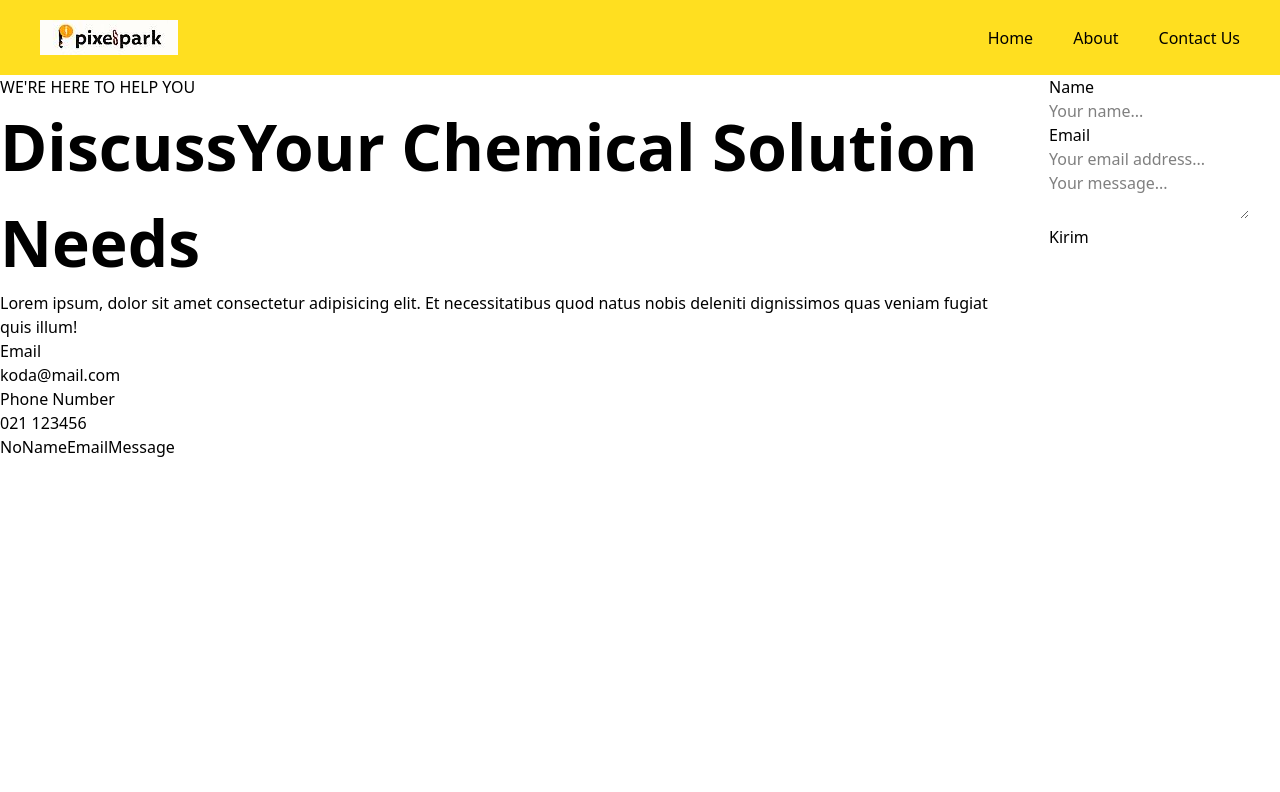
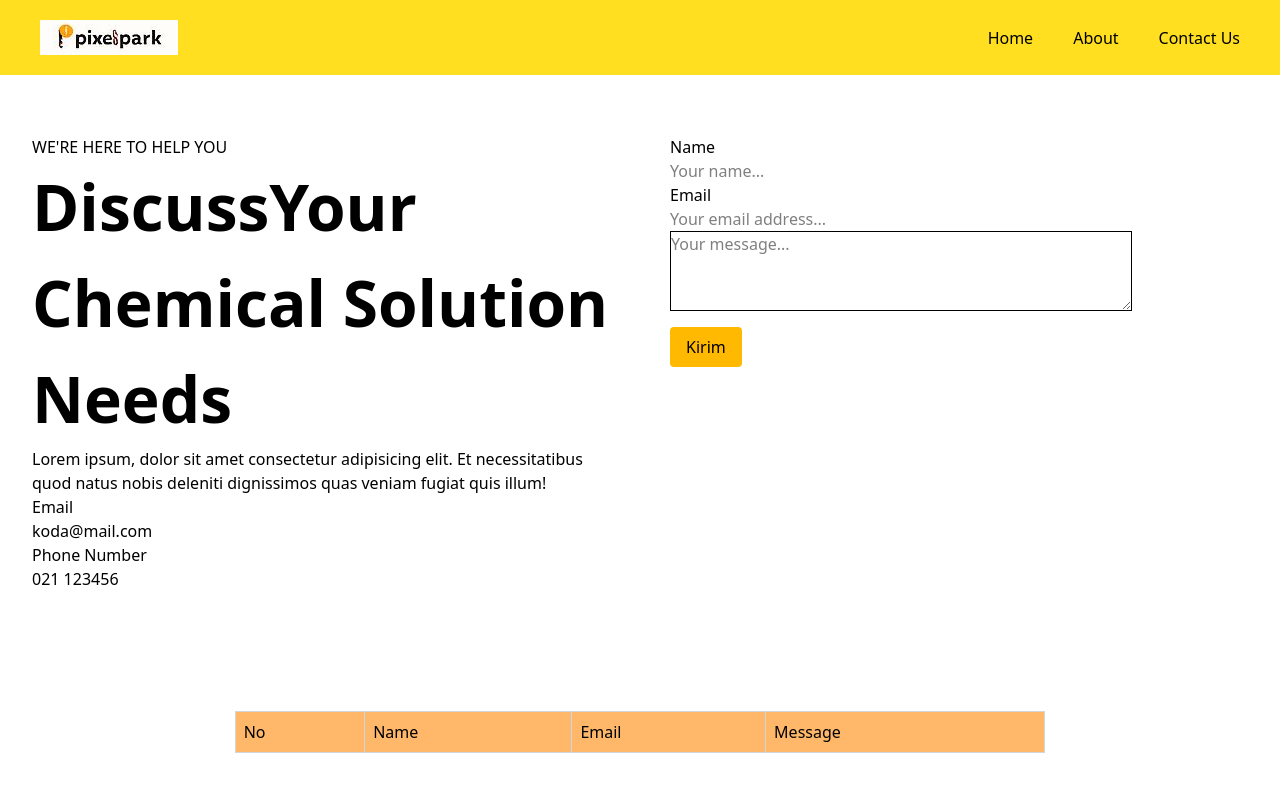
Before and after one commit to Arif14377/koda-b6-react4, a React (Vite) app: page /contact-us in a window 1280 px wide. Shown: the top 792 px of the page. Built offline with nearby package versions, Linux system fonts and the light colour scheme.

Commit message:
feat: create style for tabel section

```diff
--- /dev/null
+++ b/src/components/InputText.jsx
@@ -0,0 +1,9 @@
+export function InputText(props) {
+    const {id, label, inputName, placeholder} = props
+    return (
+        <div className="flex flex-col">
+            <label htmlFor="">{label}</label>
+            <input type="text" id={id} inputName={inputName} placeholder={placeholder} />
+        </div>
+    )
+}
--- a/src/pages/ContactUs.jsx
+++ b/src/pages/ContactUs.jsx
@@ -1,5 +1,6 @@
 import { useEffect, useState } from "react"
 import { Navbar } from "./Home"
+import { InputText } from "../components/InputText"
 
 const ContactUs = function() {
 
@@ -37,7 +38,7 @@ const ContactUs = function() {
     return (
         <>
             <Navbar/>
-            <div className="flex gap-15">
+            <div className="flex gap-15 [&>div]:w-1/2 px-8 py-15">
                 <div>
                     <p>WE'RE HERE TO HELP YOU</p>
                     <h1><span>Discuss</span>Your Chemical Solution Needs</h1>
@@ -55,15 +56,17 @@ const ContactUs = function() {
                     <form onSubmit={onSubmit}>
                             <InputText id={"name"} label={"Name"} inputName={"name"} placeholder={"Your name..."} />
                             <InputText id={"email"} label={"Email"} inputName={"email"} placeholder={"Your email address..."} />
-                            <textarea name="message" id="message" placeholder="Your message..."></textarea>
-                            <input type="submit" value="Kirim" />
+                            <div className="flex flex-col gap-4">
+                                <textarea className="border w-4/5 h-20" name="message" id="message" placeholder="Your message..."></textarea>
+                                <input className="w-fit px-4 py-2 bg-amber-400 rounded" type="submit" value="Kirim" />
+                            </div>
                     </form>
                 </div>
             </div>
-            <div>
-                <table>
+            <div className="flex justify-center px-8 py-15 w-full">
+                <table className="w-2/3">
                     <thead>
-                        <tr>
+                        <tr className="[&>td]:border [&>td]:border-gray-300 [&>td]:p-2 bg-orange-300">
                             <td>No</td>
                             <td>Name</td>
                             <td>Email</td>
@@ -73,7 +76,7 @@ const ContactUs = function() {
                     <tbody>
                     {
                         msg ? msg.map((el, idx) => {
-                            return (<tr>
+                            return (<tr className="[&>td]:border [&>td]:border-gray-300 [&>td]:p-2">
                                 <td>{idx+1}</td>
                                 <td>{el.name}</td>
                                 <td>{el.email}</td>
@@ -89,14 +92,4 @@ const ContactUs = function() {
     )
 }
 
-const InputText = function({id, label, inputName, placeholder}) {
-    return (
-        <div>
-            <label htmlFor={id}>{label}</label>
-            <input type="text" id={id} name={inputName} placeholder={placeholder} />
-        </div>
-    )
-}
-
-
 export default ContactUs
```
